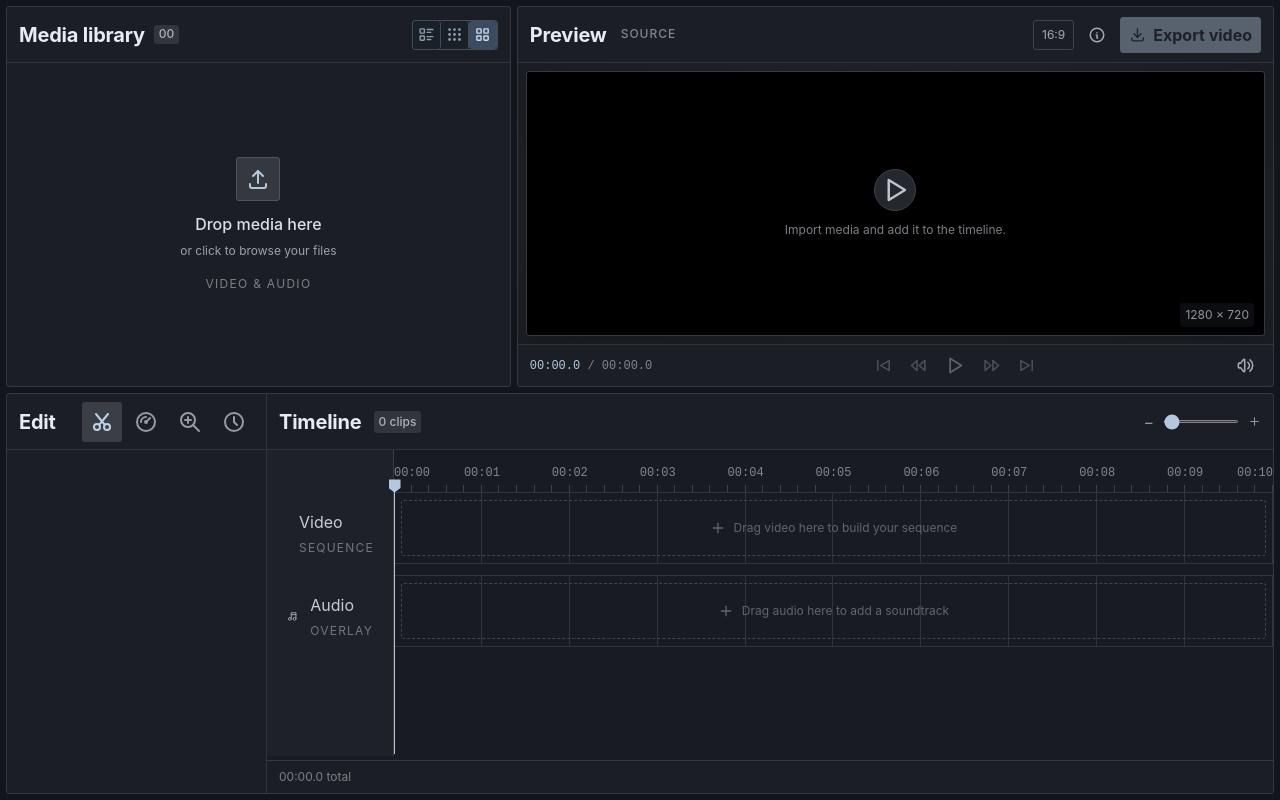
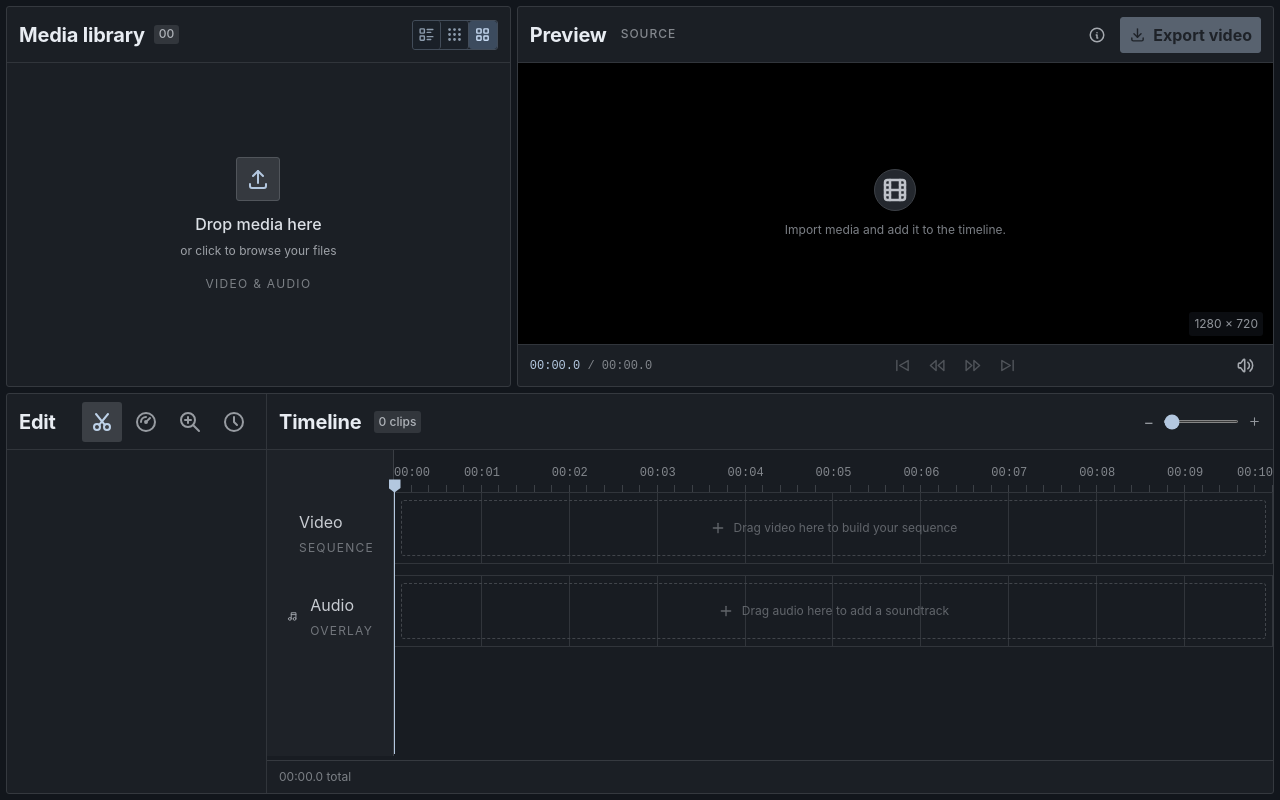
Before and after one commit to y3nr1ng/VideoEditor, a React (Vite) app: page / in a window 1280 px wide. Built offline with nearby package versions, Linux system fonts and the light colour scheme.

Commit message:
Simplify and expand video preview

```diff
--- a/src/main.tsx
+++ b/src/main.tsx
@@ -4,8 +4,6 @@ import {
   IconCut,
   IconPlus,
   IconUpload,
-  IconPlayerPlay,
-  IconPlayerPause,
   IconPlayerTrackPrev,
   IconPlayerTrackNext,
   IconPlayerSkipBack,
@@ -908,7 +906,6 @@ function App() {
               )}
             </div>
             <div className="preview-actions">
-              <span className="preview-ratio">16:9</span>
               <button
                 className="icon-button"
                 aria-label="Editor information"
@@ -957,7 +954,7 @@ function App() {
                     {previewRes?.kind === "audio" ? (
                       <IconMusic size={30} />
                     ) : (
-                      <IconPlayerPlay size={30} />
+                      <IconMovie size={30} />
                     )}
                   </div>
                   {previewRes?.kind === "audio" && (
@@ -1001,18 +998,6 @@ function App() {
                 }}
               >
                 <IconPlayerTrackPrev size={17} />
-              </button>
-              <button
-                className="play-button"
-                aria-label={playing ? "Pause" : "Play"}
-                onClick={togglePlay}
-                disabled={!total}
-              >
-                {playing ? (
-                  <IconPlayerPause size={21} />
-                ) : (
-                  <IconPlayerPlay size={21} />
-                )}
               </button>
               <button
                 aria-label="Next segment start"
--- a/src/style.css
+++ b/src/style.css
@@ -2365,3 +2365,6 @@ input:not([type="range"]):not([type="checkbox"]), select { min-height: 36px; pad
 .feature-buttons .tools { display: flex; flex-wrap: nowrap; gap: 4px; margin-left: auto; }
 .feature-buttons .tools button { flex: 0 0 40px; width: 40px; height: 40px; padding: 8px; min-height: 40px; }
 @media (max-width: 680px) { .timeline-panel { grid-template-columns: 240px minmax(0, 1fr); } .feature-buttons { padding: 0 8px; } }
+
+.preview-panel .preview-space { padding: 0; margin: 0; }
+.preview-panel .preview-frame { width: 100%; height: 100%; max-width: none; max-height: none; margin: 0; border: 0; border-radius: 0; box-shadow: none; }
```
Also changed, not shown: 1 other file (tests, documents, lock files or other folders).
